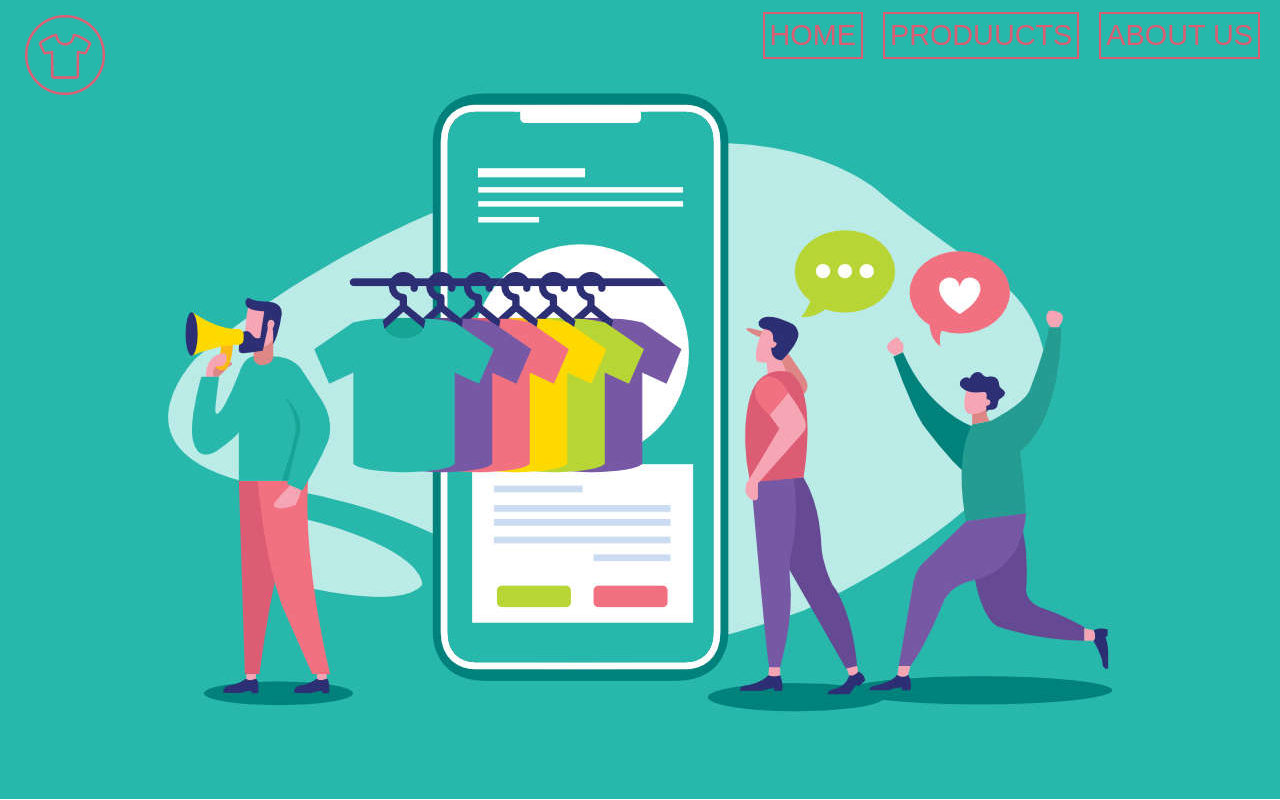
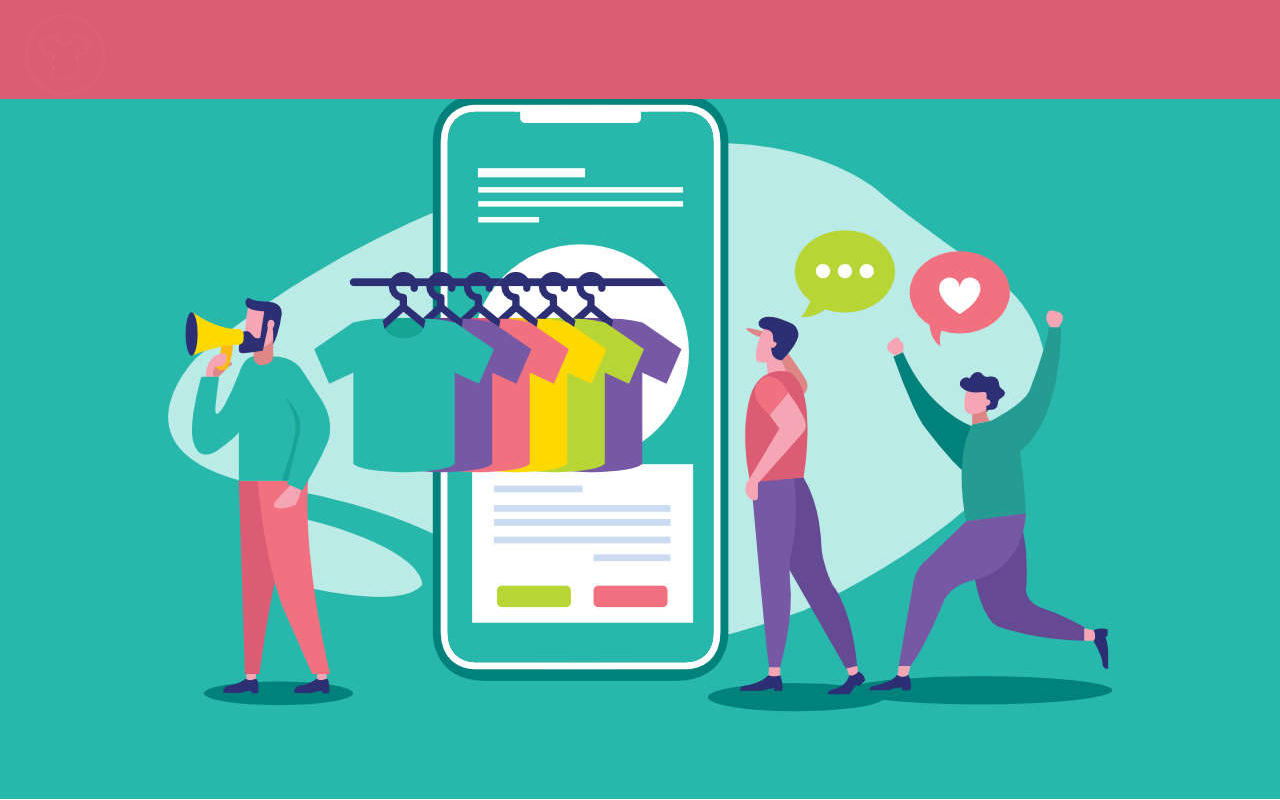
Before and after one commit to saoud-ahmed-khan/TEES-STORE, a React (Create React App) app: page / in a window 1280 px wide. Shown: the top 800 px of the page. Built offline with nearby package versions, Linux system fonts and the light colour scheme; a web font is replaced by a local one.

Commit message:
color change on scroll of navbar

```diff
--- a/src/components/NAVBAR/Nav.js
+++ b/src/components/NAVBAR/Nav.js
@@ -3,9 +3,15 @@ import "./nav.css"
 import Header from "../../components/pics/header.jpg";
 import logo from "../../components/pics/logo.png";
 export const Nav = () => {
+    const [navbar,setNavbar]= React.useState(false);
+    const changebackground=()=>
+    {
+        console.log(window.scrollY)
+    }
+    window.addEventListener('scroll',changebackground)
     return (
         <div>
-        <header className="header ">
+        <header className="header active">
            <img className="logo" src={logo} alt="logo"/>
            <input className="menu-btn" type="checkbox" id="menu-btn" />
            <label className="menu-icon" for="menu-btn"><span className="nav-icon"></span></label>
--- a/src/components/NAVBAR/nav.css
+++ b/src/components/NAVBAR/nav.css
@@ -13,8 +13,8 @@ body
     position: sticky;
     width: 100%;
     font-family: 'Stylish', sans-serif;
-    z-index: 199;
     top: 0px;
+    z-index: 999;
     left: 0px;
     color: rgb(219, 93, 115);
 }
```
